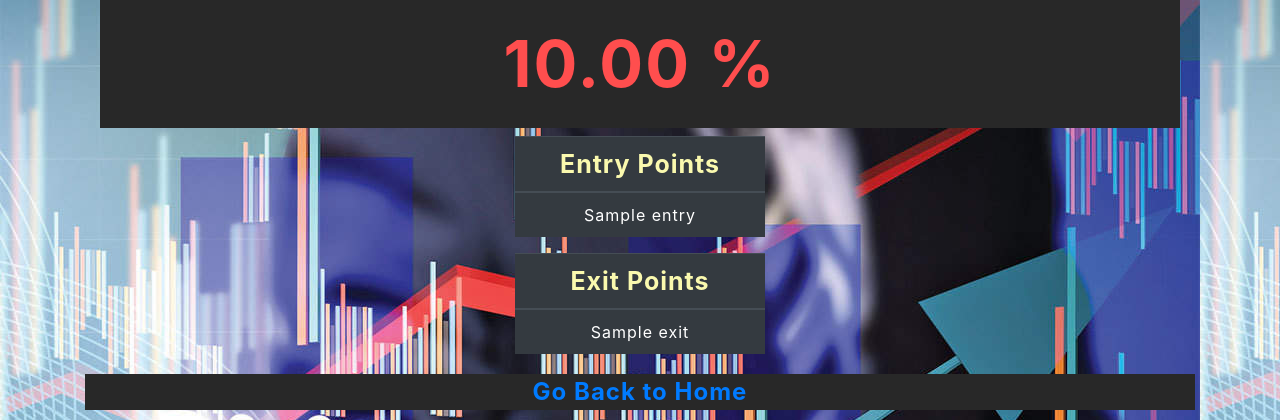
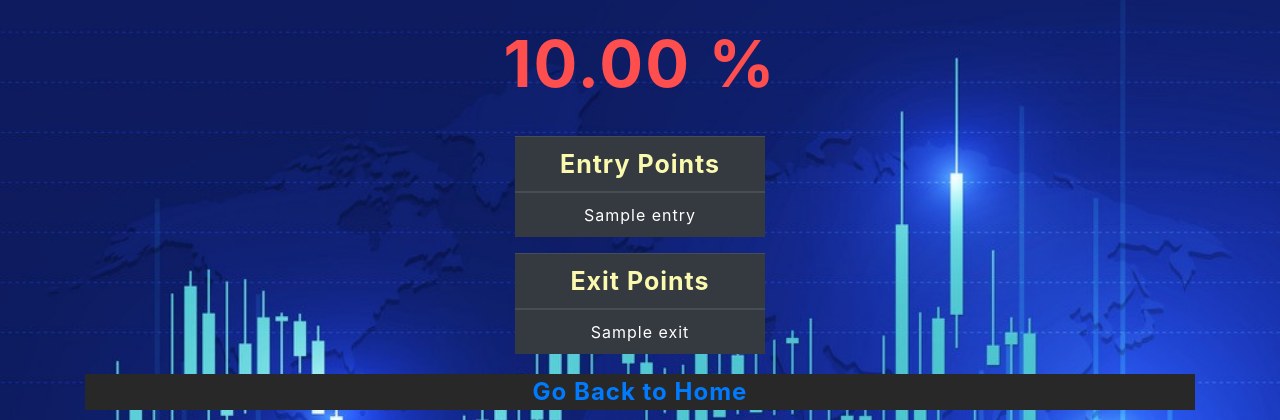
Before and after one commit to Priyanshu154/Backtest, a Django app: template Backtest/Backtest/templates/result.html in a window 1280 px wide. Shown: the part 64-484 px from the top of the page. Run offline with Django 3.2, Linux system fonts and the light colour scheme; the template is opened without the code that fills it: most values are stand-ins (such as "Sample title", 1, 10 or a date in 2020); some libraries are stand-ins or nearby versions.

Commit message:
changed background image

```diff
--- a/Backtest/Backtest/templates/result.html
+++ b/Backtest/Backtest/templates/result.html
@@ -22,7 +22,7 @@
   <link rel="stylesheet" href="{% static 'css/result_style.css' %}">
 </head>
 
-<body class="BODY" style="background-image:url({% static 'Images/SM2.jpg' %}); opacity: 1.5;">
+<body class="BODY" style="background-image:url({% static 'Images/SM.jpg' %}); background-size: cover;">
 
   <nav class="navbar navbar-expand-lg navbar-dark bg-success">
 
@@ -53,12 +53,12 @@
   <div class="container contaner-fluid">
   {% if profit != "No match for this strategy" %}
   {% if profit > 0 %}
-  <h1 style=" background-color:#282828;">{{profit|floatformat:2}} %</h1>
+  <h1>{{profit|floatformat:2}} %</h1>
   {%else%}
-  <h1 style=" background-color:#282828;" class="loss">{{profit|floatformat:2}} %</h1>
+  <h1  class="loss">{{profit|floatformat:2}} %</h1>
   {%endif%}
   {% else %}
-  <h1  style=" background-color:#282828;" class="fail">{{profit}}</h1>
+  <h1  style="// background-color:#282828;" class="fail">{{profit}}</h1>
   {% endif %}
 
   {% if profit != "No match for this strategy" %}
```
Also changed, not shown: Backtest/db.sqlite3.
